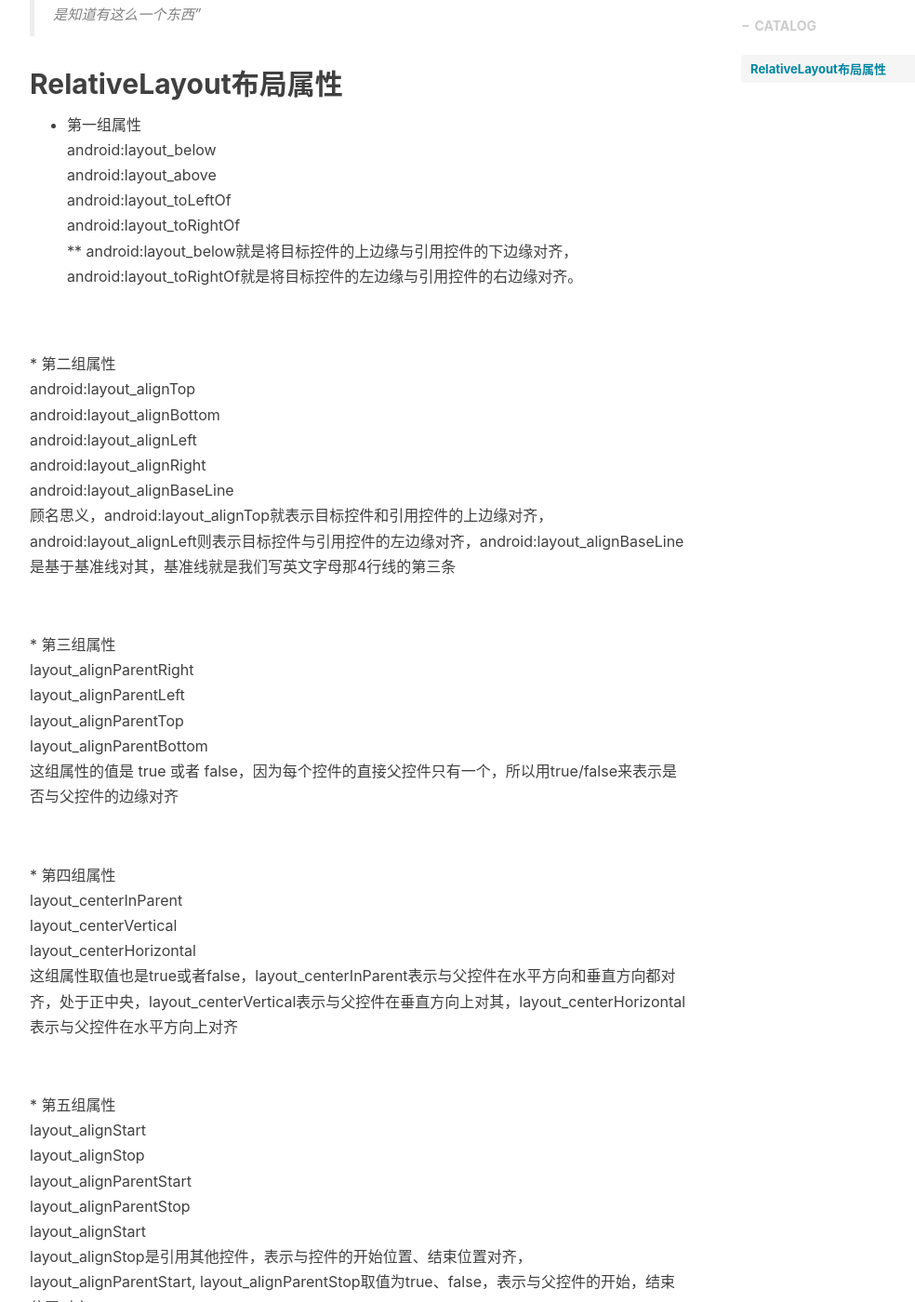
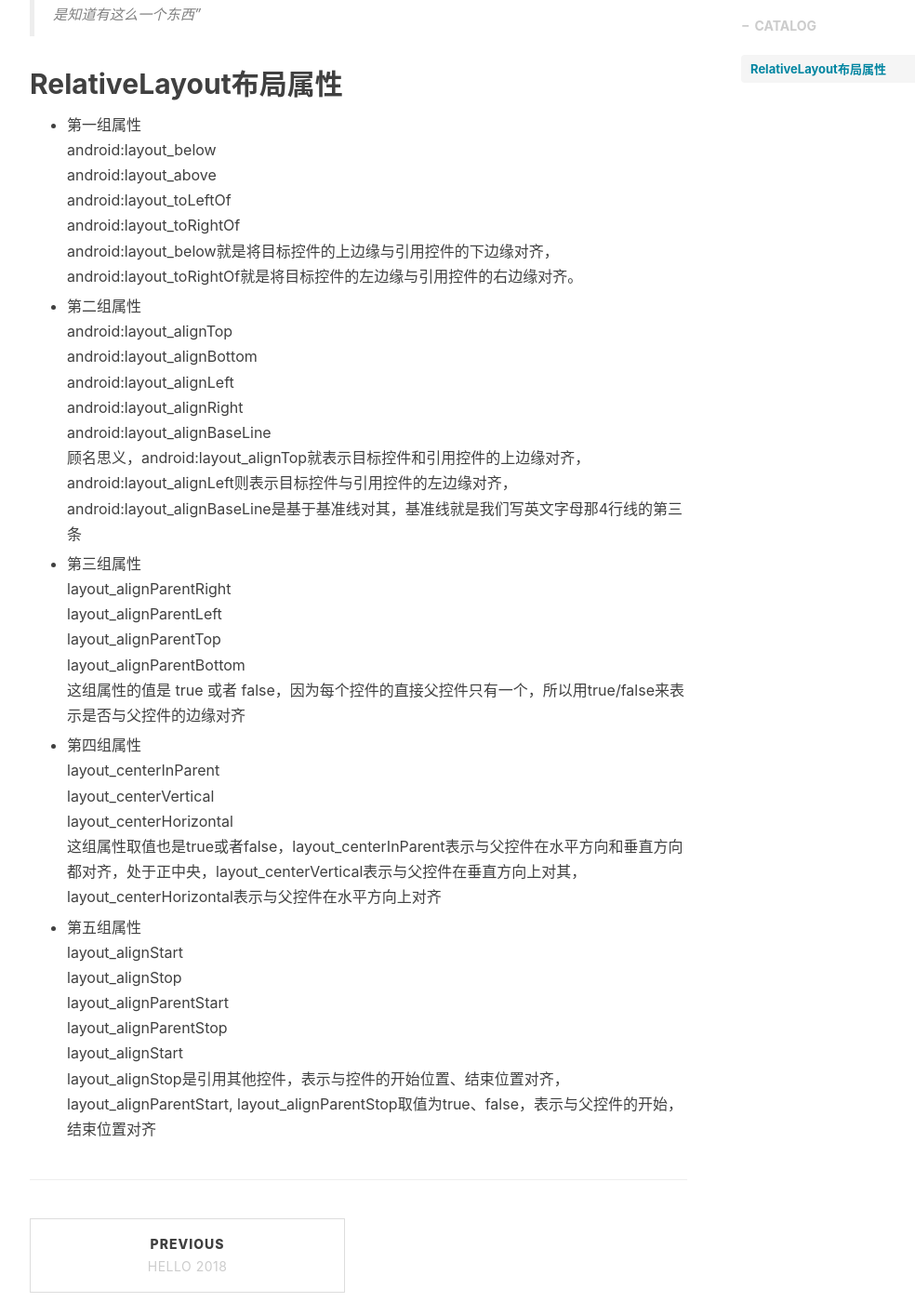
Before and after one commit to Lanxiaofan/Lanxiaofan.github.io, a Jekyll site: the page built from _posts/2019-1-16-RelativeLayout.markdown, in a window 1280 px wide and 1400 px high, scrolled down 673 px. Shown: the whole window at 93% size, without its empty margins (233-1217 px from the left). Built offline with Jekyll 4.4.1, drawn with Linux system fonts in a browser that asks for light colours; nearby versions of some CDN libraries; comment, search, counter and statistics services are not loaded.

Commit message:
Update 2019-1-16-RelativeLayout.markdown

```diff
--- a/_posts/2019-1-16-RelativeLayout.markdown
+++ b/_posts/2019-1-16-RelativeLayout.markdown
@@ -20,36 +20,36 @@ android:layout_below <br>
 android:layout_above <br>
 android:layout_toLeftOf <br>
 android:layout_toRightOf <br>
-**  android:layout_below就是将目标控件的上边缘与引用控件的下边缘对齐，android:layout_toRightOf就是将目标控件的左边缘与引用控件的右边缘对齐。
+android:layout_below就是将目标控件的上边缘与引用控件的下边缘对齐，android:layout_toRightOf就是将目标控件的左边缘与引用控件的右边缘对齐。 <br>
 
-<br> * 第二组属性 <br>
+* 第二组属性 <br>
 android:layout_alignTop <br>
 android:layout_alignBottom <br>
 android:layout_alignLeft <br>
 android:layout_alignRight <br>
 android:layout_alignBaseLine <br>
-顾名思义，android:layout_alignTop就表示目标控件和引用控件的上边缘对齐，android:layout_alignLeft则表示目标控件与引用控件的左边缘对齐，android:layout_alignBaseLine是基于基准线对其，基准线就是我们写英文字母那4行线的第三条
+顾名思义，android:layout_alignTop就表示目标控件和引用控件的上边缘对齐，android:layout_alignLeft则表示目标控件与引用控件的左边缘对齐，android:layout_alignBaseLine是基于基准线对其，基准线就是我们写英文字母那4行线的第三条 <br>
 
-<br> * 第三组属性 <br>
+* 第三组属性 <br>
 layout_alignParentRight <br>
 layout_alignParentLeft <br>
 layout_alignParentTop <br>
 layout_alignParentBottom <br>
-这组属性的值是 true 或者 false，因为每个控件的直接父控件只有一个，所以用true/false来表示是否与父控件的边缘对齐
+这组属性的值是 true 或者 false，因为每个控件的直接父控件只有一个，所以用true/false来表示是否与父控件的边缘对齐 <br>
 
-<br> * 第四组属性 <br>
+* 第四组属性 <br>
 layout_centerInParent <br>
 layout_centerVertical <br>
 layout_centerHorizontal <br>
-这组属性取值也是true或者false，layout_centerInParent表示与父控件在水平方向和垂直方向都对齐，处于正中央，layout_centerVertical表示与父控件在垂直方向上对其，layout_centerHorizontal表示与父控件在水平方向上对齐
+这组属性取值也是true或者false，layout_centerInParent表示与父控件在水平方向和垂直方向都对齐，处于正中央，layout_centerVertical表示与父控件在垂直方向上对其，layout_centerHorizontal表示与父控件在水平方向上对齐 <br>
 
-<br> * 第五组属性 <br>
+* 第五组属性 <br>
 layout_alignStart <br>
 layout_alignStop <br>
 layout_alignParentStart <br>
 layout_alignParentStop <br>
 layout_alignStart <br>
-  layout_alignStop是引用其他控件，表示与控件的开始位置、结束位置对齐，layout_alignParentStart, layout_alignParentStop取值为true、false，表示与父控件的开始，结束位置对齐
+layout_alignStop是引用其他控件，表示与控件的开始位置、结束位置对齐，layout_alignParentStart, layout_alignParentStop取值为true、false，表示与父控件的开始，结束位置对齐
 
 
 
```
